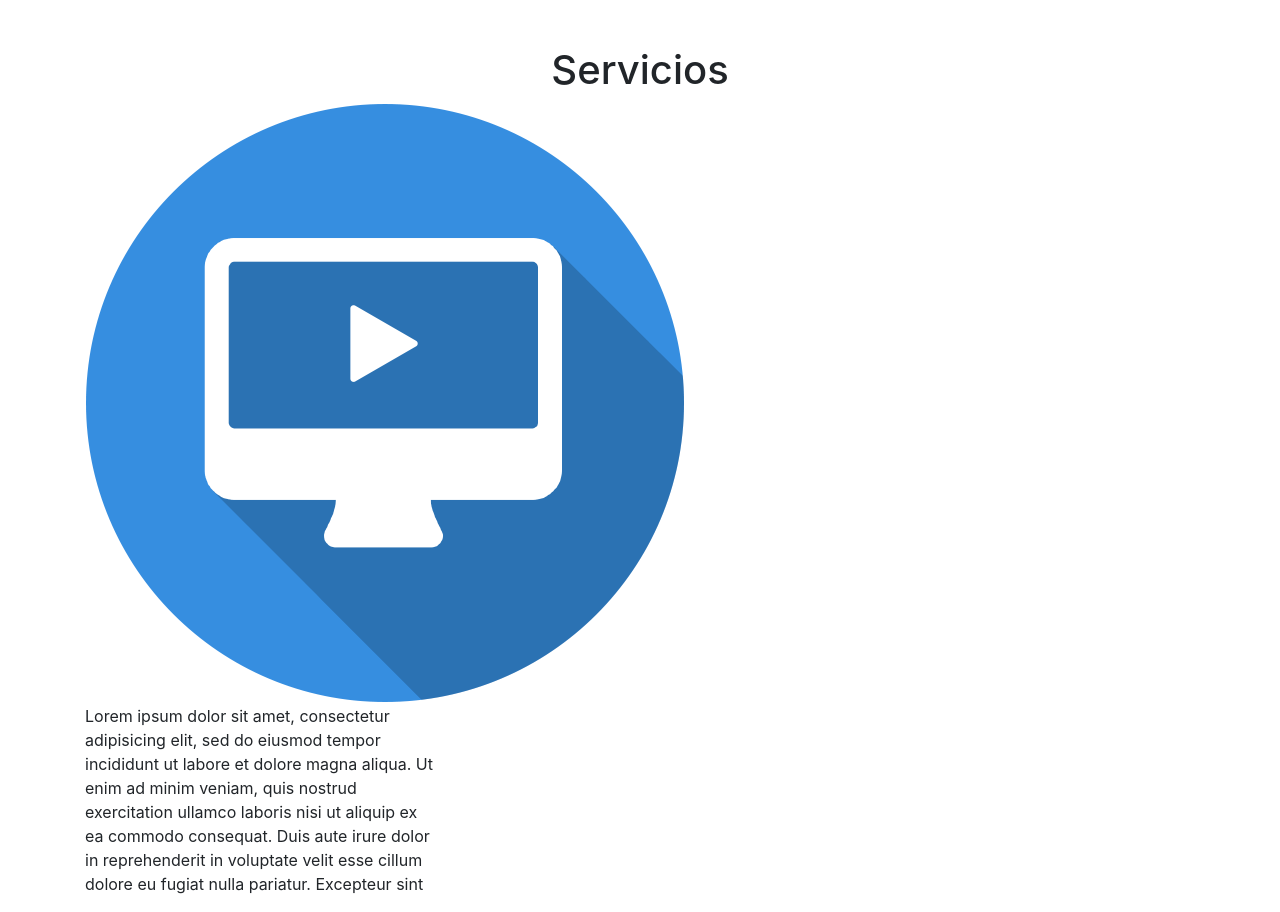
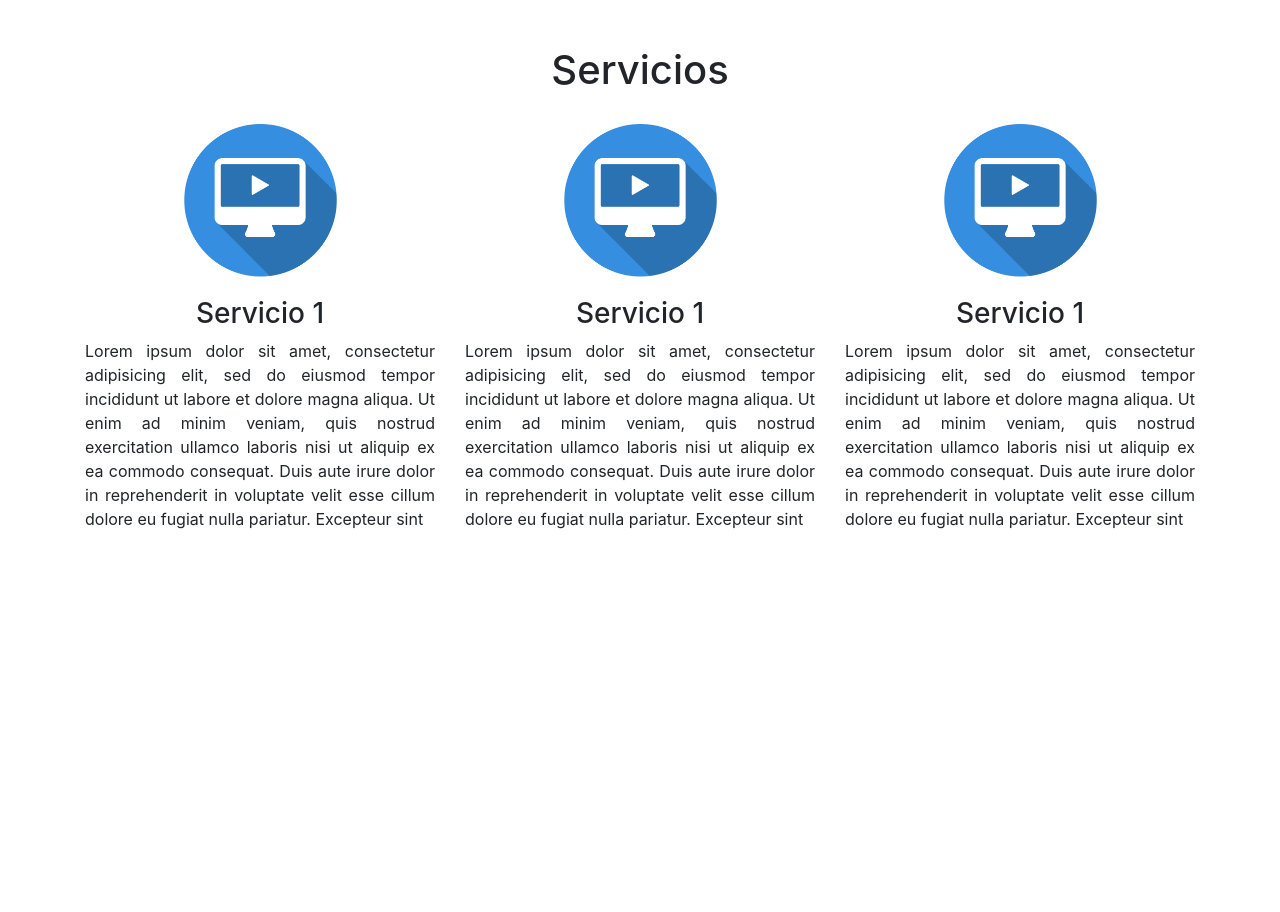
Before and after one commit to CodeCreativeNicaragua/WebBootstrap4, a plain HTML site: page index.html in a window 1280 px wide. Shown: the part 722-1634 px from the top of the page. After the commit the page ends 1269 px from the top, so only its background shows below. Drawn offline with nearby package versions, Linux system fonts and the light colour scheme.

Commit message:
Agregando Seccion Servicios

```diff
--- a/css/estilo.css
+++ b/css/estilo.css
@@ -13,5 +13,22 @@
 .titulos{
 
   text-align: center;
-  margin-bottom: 10px;
+  margin-bottom: 30px;
 }
+
+.imgServicios{
+
+  width: 153px;
+  height: 153px;
+  margin-bottom: 20px;
+
+}
+
+.objectosCenter{
+  text-align: center;
+  justify-content:center;
+}
+
+.justificado{
+  text-align: justify;
+}
--- a/index.html
+++ b/index.html
@@ -76,9 +76,22 @@
     <div class="container">
         <h1 class="titulos">Servicios</h1>
           <div class="row">
-                <div class="col-sm-4">
-                      <img class="img-circle"src="img\EdicionVideo.png" alt="EdicionVideo">
-                      <p>Lorem ipsum dolor sit amet, consectetur adipisicing elit, sed do eiusmod tempor incididunt ut labore et dolore magna aliqua. Ut enim ad minim veniam, quis nostrud exercitation ullamco laboris nisi ut aliquip ex ea commodo consequat. Duis aute irure dolor in reprehenderit in voluptate velit esse cillum dolore eu fugiat nulla pariatur. Excepteur sint   </p>
+                <div class="col-sm-4 objectosCenter">
+                      <img class="imgServicios"src="img\EdicionVideo.png" alt="EdicionVideo">
+                      <h3>Servicio 1</h3>
+                      <p class="justificado">Lorem ipsum dolor sit amet, consectetur adipisicing elit, sed do eiusmod tempor incididunt ut labore et dolore magna aliqua. Ut enim ad minim veniam, quis nostrud exercitation ullamco laboris nisi ut aliquip ex ea commodo consequat. Duis aute irure dolor in reprehenderit in voluptate velit esse cillum dolore eu fugiat nulla pariatur. Excepteur sint   </p>
+                </div>
+
+                <div class="col-sm-4 objectosCenter">
+                      <img class="imgServicios"src="img\EdicionVideo.png" alt="EdicionVideo">
+                      <h3>Servicio 1</h3>
+                      <p class="justificado">Lorem ipsum dolor sit amet, consectetur adipisicing elit, sed do eiusmod tempor incididunt ut labore et dolore magna aliqua. Ut enim ad minim veniam, quis nostrud exercitation ullamco laboris nisi ut aliquip ex ea commodo consequat. Duis aute irure dolor in reprehenderit in voluptate velit esse cillum dolore eu fugiat nulla pariatur. Excepteur sint   </p>
+                </div>
+
+                <div class="col-sm-4 objectosCenter">
+                      <img class="imgServicios"src="img\EdicionVideo.png" alt="EdicionVideo">
+                      <h3>Servicio 1</h3>
+                      <p class="justificado">Lorem ipsum dolor sit amet, consectetur adipisicing elit, sed do eiusmod tempor incididunt ut labore et dolore magna aliqua. Ut enim ad minim veniam, quis nostrud exercitation ullamco laboris nisi ut aliquip ex ea commodo consequat. Duis aute irure dolor in reprehenderit in voluptate velit esse cillum dolore eu fugiat nulla pariatur. Excepteur sint   </p>
                 </div>
           </div>
 
```
